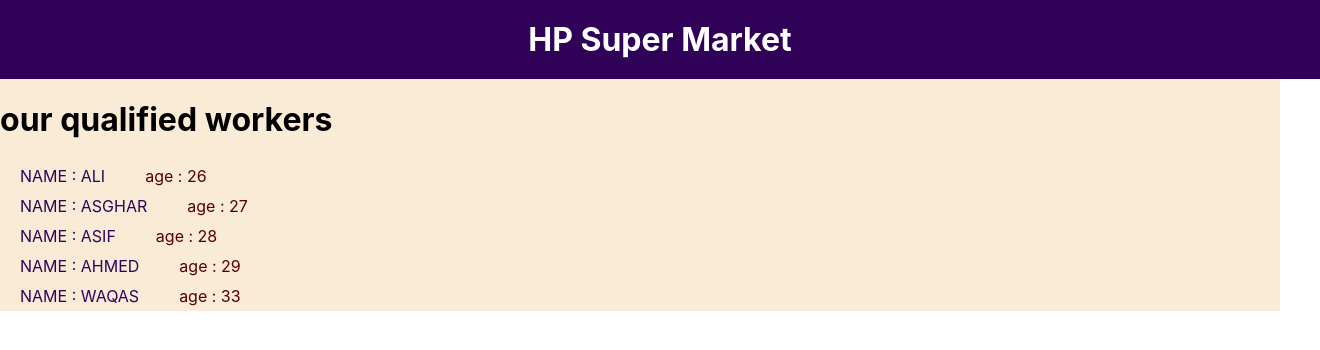
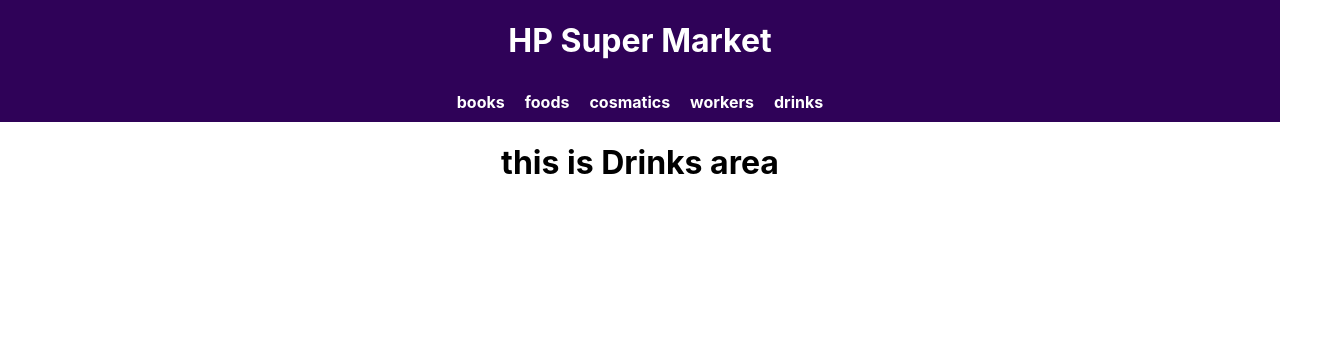
Before and after one commit to RaheelArif/Students-Reactjs, a React (Create React App) app: page /drinks in a window 1280 px wide. Shown: the top 350 px of the page, 1320 px wide, since content can reach past the window. Built offline with nearby package versions, Linux system fonts and the light colour scheme.

Commit message:
react-router-dom

```diff
--- a/package.json
+++ b/package.json
@@ -3,8 +3,10 @@
   "version": "0.1.0",
   "private": true,
   "dependencies": {
+    "@material-ui/core": "^4.1.1",
     "react": "^16.8.6",
     "react-dom": "^16.8.6",
+    "react-router-dom": "^5.0.1",
     "react-scripts": "3.0.1"
   },
   "scripts": {
--- a/src/App.css
+++ b/src/App.css
@@ -4,12 +4,15 @@ body{
 
 }
 .header{
+  display: flex;
+justify-content: center;
+flex-direction: column;
+align-items: center;
   margin: 0px;
   width: 100%;
   text-align: center;
   background-color: rgb(47, 2, 88);
   color:  white;
-  padding: 20px;
 }
 .workers-area{
   display: flex;
@@ -30,3 +33,33 @@ padding:5px 20px;
   padding:5px 20px;
 
 }
+h1{
+  text-align: center
+}
+table{
+  width: 100%px;
+
+}
+table th{
+  background-color: brown;
+  color: white;
+  text-align: center;
+}
+.links-container{
+  display: flex;
+  width: 100%;
+  flex-direction: row;
+  justify-content: center;
+}
+.links{
+  display: flex;
+ color: white;
+ text-decoration: none;
+ font-weight: bold;
+padding: 10px;
+
+}
+.links:hover{
+  color: brown;
+  transition: 1s;
+}
--- a/src/App.js
+++ b/src/App.js
@@ -1,33 +1,32 @@
 import React, { Component } from 'react';
 import "./App.css";
-import Worker from "./component/Worker"
 import Header from './component/Header';
+import {BrowserRouter , Route } from "react-router-dom"
+import  Books from "./component/books"
+import Cosmatics from './component/cosmatics';
+import Foods from './component/foods';
+import Drinks from './component/drinks';
 
 class App extends Component {
-  state = {
-  worker: [
-    { id: "1", name: "ali", age: 26 },
-    { id: "2", name: "asghar", age: 27 },
-    { id: "3", name: "asif", age: 28 },
-    { id: "4", name: "ahmed", age: 29 },
-    { id: "5", name: "waqas", age: 33 },
-  ],
 
 
-  }
+
 
   render() {
 
 
 
     return (
-      <div>
+      <BrowserRouter>
         <Header />
-
-        <Worker workers={this.state.worker} />
+        <Route path="/foods" component={Foods} />
+        <Route path="/books" component={Books} />
+        <Route path="/cosmatics" component={Cosmatics} />
+        <Route path="/drinks" component={Drinks} />
 
 
-      </div>
+
+      </BrowserRouter>
     )
   }
 }
--- /dev/null
+++ b/src/component/Drinks.js
@@ -0,0 +1,14 @@
+import React,{Component} from "react";
+import "../App.css";
+
+class Drinks extends Component{
+    render(){
+        return(
+            <div>
+                <h1 >this is  Drinks area</h1>
+
+            </div>
+        )
+    }
+}
+export default Drinks;
--- a/src/component/Header.js
+++ b/src/component/Header.js
@@ -1,10 +1,20 @@
 import React,{Component} from "react";
+import {Link} from "react-router-dom";
 import "../App.css";
 
 class Header extends Component{
     render(){
         return(
-           <h1 className="header">HP Super Market</h1>
+            <div className="header">
+                <h1 >HP Super Market</h1>
+                <div className="links-container">
+                <Link className="links" to="/books">books</Link>
+                <Link className="links" to="/foods">foods</Link>
+                <Link className="links" to="/cosmatics">cosmatics</Link>
+                <Link className="links" to="/workers">workers</Link>
+                <Link className="links" to="/drinks">drinks</Link>
+                </div>
+            </div>
         )
     }
 }
--- a/src/component/Worker.js
+++ /dev/null
@@ -1,23 +0,0 @@
-import React, { Component } from "react";
-
-class Worker extends Component {
-    render() {
-
-        return (
-            <div className="workers-area">
-                <h1>our qualified workers</h1>
-                {
-                    this.props.workers.map(item => {
-                        return (
-                            <div className="workers" key={item.id}>
-                                <span className="w-name">name :  {item.name}</span>
-                                <span className="w-age">age :  {item.age}</span>
-                            </div>
-                        )
-                    })
-                }
-            </div>
-        )
-    }
-}
-export default Worker;
--- /dev/null
+++ b/src/component/books.js
@@ -0,0 +1,14 @@
+import React,{Component} from "react";
+import "../App.css";
+
+class Books extends Component{
+    render(){
+        return(
+            <div>
+                <h1 >this is books area</h1>
+
+            </div>
+        )
+    }
+}
+export default Books;
--- /dev/null
+++ b/src/component/cosmatics.js
@@ -0,0 +1,14 @@
+import React,{Component} from "react";
+import "../App.css";
+
+class Cosmatics extends Component{
+    render(){
+        return(
+            <div>
+                <h1 >this is Cosmatics area</h1>
+
+            </div>
+        )
+    }
+}
+export default Cosmatics;
--- /dev/null
+++ b/src/component/foods.js
@@ -0,0 +1,14 @@
+import React,{Component} from "react";
+import "../App.css";
+
+class Foods extends Component{
+    render(){
+        return(
+            <div>
+                <h1 >this is foods area</h1>
+
+            </div>
+        )
+    }
+}
+export default Foods;
```
Also changed, not shown: 1 other file (tests, documents, lock files or other folders).
